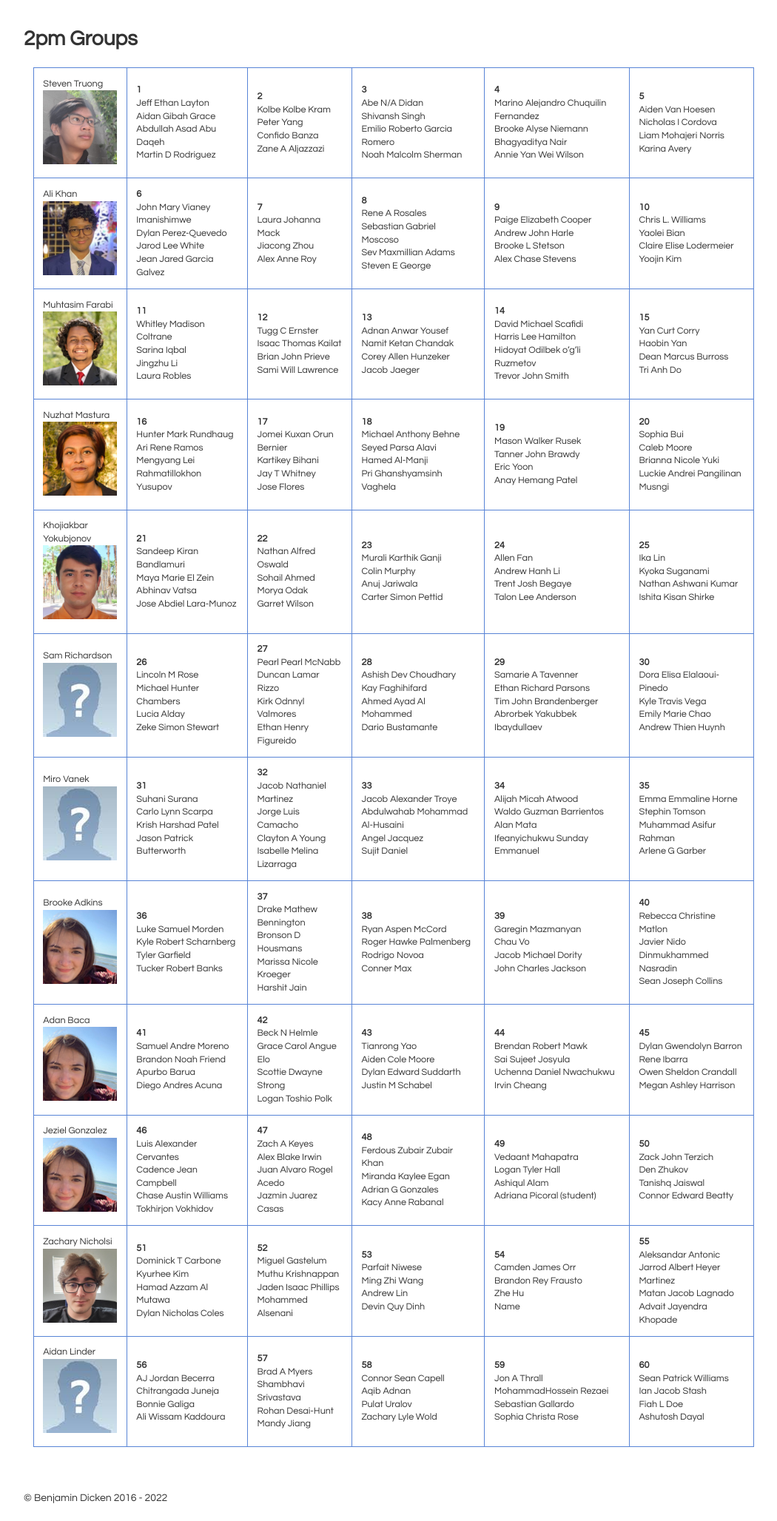
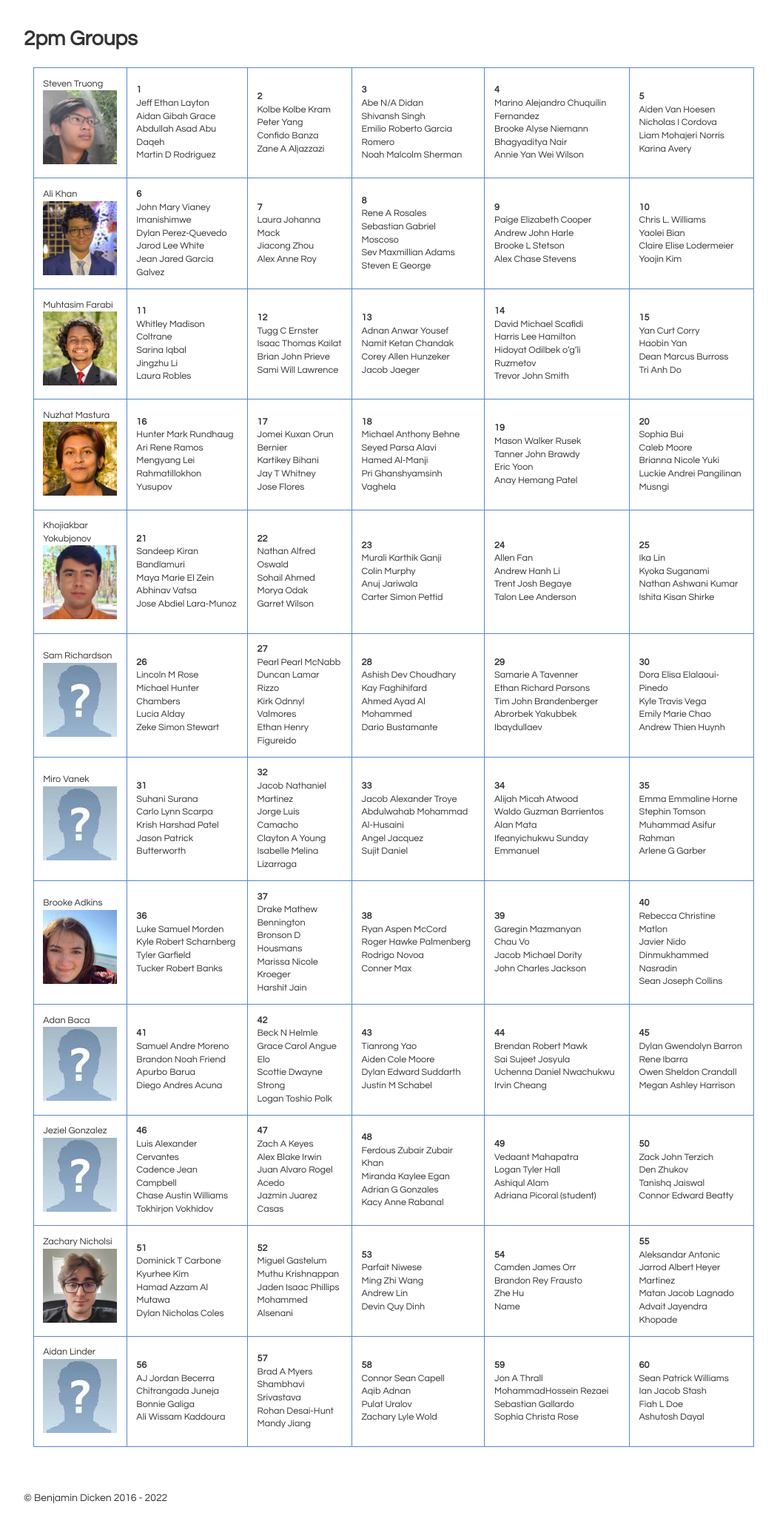
Before and after one commit to bddicken/cs110fall2022website, a Jekyll site: the page built from groups/adrianaGroups/index.md, in a window 1280 px wide. Shown: the whole page at 74% size, without its empty margins (108-1158 px from the left). Built offline with Jekyll 4.4.1, drawn with Linux system fonts in a browser that asks for light colours.

Commit message:
Fix some of the images on the group page

```diff
--- a/groups/adrianaGroups/index.md
+++ b/groups/adrianaGroups/index.md
@@ -13,7 +13,7 @@ title: Groups
 |Sam Richardson<br><img src="../../images/unknown.jpg" class="taimg" />|**26**<br>Lincoln M Rose<br>Michael Hunter Chambers<br>Lucia Alday<br>Zeke Simon Stewart<br>|**27**<br>Pearl Pearl McNabb<br>Duncan Lamar Rizzo<br>Kirk Odnnyl Valmores<br>Ethan Henry Figureido<br>|**28**<br>Ashish Dev Choudhary<br>Kay Faghihifard<br>Ahmed Ayad Al Mohammed<br>Dario Bustamante<br>|**29**<br>Samarie A Tavenner<br>Ethan Richard Parsons<br>Tim John Brandenberger<br>Abrorbek Yakubbek Ibaydullaev<br>|**30**<br>Dora Elisa Elalaoui-Pinedo<br>Kyle Travis Vega<br>Emily Marie Chao<br>Andrew Thien Huynh<br>|
 |Miro Vanek<br><img src="../../images/unknown.jpg" class="taimg" />|**31**<br>Suhani Surana<br>Carlo Lynn Scarpa<br>Krish Harshad Patel<br>Jason Patrick Butterworth<br>|**32**<br>Jacob Nathaniel Martinez<br>Jorge Luis Camacho<br>Clayton A Young<br>Isabelle Melina Lizarraga<br>|**33**<br>Jacob Alexander Troye<br>Abdulwahab Mohammad Al-Husaini<br>Angel Jacquez<br>Sujit Daniel<br>|**34**<br>Alijah Micah Atwood<br>Waldo Guzman Barrientos<br>Alan Mata<br>Ifeanyichukwu Sunday Emmanuel<br>|**35**<br>Emma Emmaline Horne<br>Stephin Tomson<br>Muhammad Asifur Rahman<br>Arlene G Garber<br>|
 |Brooke Adkins<br><img src="../../images/badkins.jpg" class="taimg" />|**36**<br>Luke Samuel Morden<br>Kyle Robert Scharnberg<br>Tyler Garfield<br>Tucker Robert Banks<br>|**37**<br>Drake Mathew Bennington<br>Bronson D Housmans<br>Marissa Nicole Kroeger<br>Harshit Jain<br>|**38**<br>Ryan Aspen McCord<br>Roger Hawke Palmenberg<br>Rodrigo Novoa<br>Conner Max<br>|**39**<br>Garegin Mazmanyan<br>Chau Vo<br>Jacob Michael Dority<br>John Charles Jackson<br>|**40**<br>Rebecca Christine Matlon<br>Javier Nido<br>Dinmukhammed Nasradin<br>Sean Joseph Collins<br>|
-|Adan Baca<br><img src="../../images/badkins.jpg" class="taimg" />|**41**<br>Samuel Andre Moreno<br>Brandon Noah Friend<br>Apurbo Barua<br>Diego Andres Acuna<br>|**42**<br>Beck N Helmle<br>Grace Carol Angue Elo<br>Scottie Dwayne Strong<br>Logan Toshio Polk<br>|**43**<br>Tianrong Yao<br>Aiden Cole Moore<br>Dylan Edward Suddarth<br>Justin M Schabel<br>|**44**<br>Brendan Robert Mawk<br>Sai Sujeet Josyula<br>Uchenna Daniel Nwachukwu<br>Irvin Cheang<br>|**45**<br>Dylan Gwendolyn Barron<br>Rene Ibarra<br>Owen Sheldon Crandall<br>Megan Ashley Harrison<br>|
-|Jeziel Gonzalez<br><img src="../../images/badkins.jpg" class="taimg" />|**46**<br>Luis Alexander Cervantes<br>Cadence Jean Campbell<br>Chase Austin Williams<br>Tokhirjon Vokhidov<br>|**47**<br>Zach A Keyes<br>Alex Blake Irwin<br>Juan Alvaro Rogel Acedo<br>Jazmin Juarez Casas<br>|**48**<br>Ferdous Zubair Zubair Khan<br>Miranda Kaylee Egan<br>Adrian G Gonzales<br>Kacy Anne Rabanal<br>|**49**<br>Vedaant Mahapatra<br>Logan Tyler Hall<br>Ashiqul Alam<br>Adriana Picoral (student)<br>|**50**<br>Zack John Terzich<br>Den Zhukov<br>Tanishq Jaiswal<br>Connor Edward Beatty<br>|
+|Adan Baca<br><img src="../../images/unknown.jpg" class="taimg" />|**41**<br>Samuel Andre Moreno<br>Brandon Noah Friend<br>Apurbo Barua<br>Diego Andres Acuna<br>|**42**<br>Beck N Helmle<br>Grace Carol Angue Elo<br>Scottie Dwayne Strong<br>Logan Toshio Polk<br>|**43**<br>Tianrong Yao<br>Aiden Cole Moore<br>Dylan Edward Suddarth<br>Justin M Schabel<br>|**44**<br>Brendan Robert Mawk<br>Sai Sujeet Josyula<br>Uchenna Daniel Nwachukwu<br>Irvin Cheang<br>|**45**<br>Dylan Gwendolyn Barron<br>Rene Ibarra<br>Owen Sheldon Crandall<br>Megan Ashley Harrison<br>|
+|Jeziel Gonzalez<br><img src="../../images/unknown.jpg" class="taimg" />|**46**<br>Luis Alexander Cervantes<br>Cadence Jean Campbell<br>Chase Austin Williams<br>Tokhirjon Vokhidov<br>|**47**<br>Zach A Keyes<br>Alex Blake Irwin<br>Juan Alvaro Rogel Acedo<br>Jazmin Juarez Casas<br>|**48**<br>Ferdous Zubair Zubair Khan<br>Miranda Kaylee Egan<br>Adrian G Gonzales<br>Kacy Anne Rabanal<br>|**49**<br>Vedaant Mahapatra<br>Logan Tyler Hall<br>Ashiqul Alam<br>Adriana Picoral (student)<br>|**50**<br>Zack John Terzich<br>Den Zhukov<br>Tanishq Jaiswal<br>Connor Edward Beatty<br>|
 |Zachary Nicholsi<br><img src="../../images/znicholsi.jpeg" class="taimg" />|**51**<br>Dominick T Carbone<br>Kyurhee Kim<br>Hamad Azzam Al Mutawa<br>Dylan Nicholas Coles<br>|**52**<br>Miguel Gastelum<br>Muthu Krishnappan<br>Jaden Isaac Phillips<br>Mohammed Alsenani<br>|**53**<br>Parfait Niwese<br>Ming Zhi Wang<br>Andrew Lin<br>Devin Quy Dinh<br>|**54**<br>Camden James Orr<br>Brandon Rey Frausto<br>Zhe Hu<br>Name<br>|**55**<br>Aleksandar Antonic<br>Jarrod Albert Heyer Martinez<br>Matan Jacob Lagnado<br>Advait Jayendra Khopade<br>|
 |Aidan Linder<br><img src="../../images/unknown.jpg" class="taimg" />|**56**<br>AJ Jordan Becerra<br>Chitrangada Juneja<br>Bonnie Galiga<br>Ali Wissam Kaddoura<br>|**57**<br>Brad A Myers<br>Shambhavi Srivastava<br>Rohan Desai-Hunt<br>Mandy Jiang<br>|**58**<br>Connor Sean Capell<br>Aqib Adnan<br>Pulat Uralov<br>Zachary Lyle Wold<br>|**59**<br>Jon A Thrall<br>MohammadHossein Rezaei<br>Sebastian Gallardo<br>Sophia Christa Rose<br>|**60**<br>Sean Patrick Williams<br>Ian Jacob Stash<br>Fiah L Doe<br>Ashutosh Dayal<br>|
```
